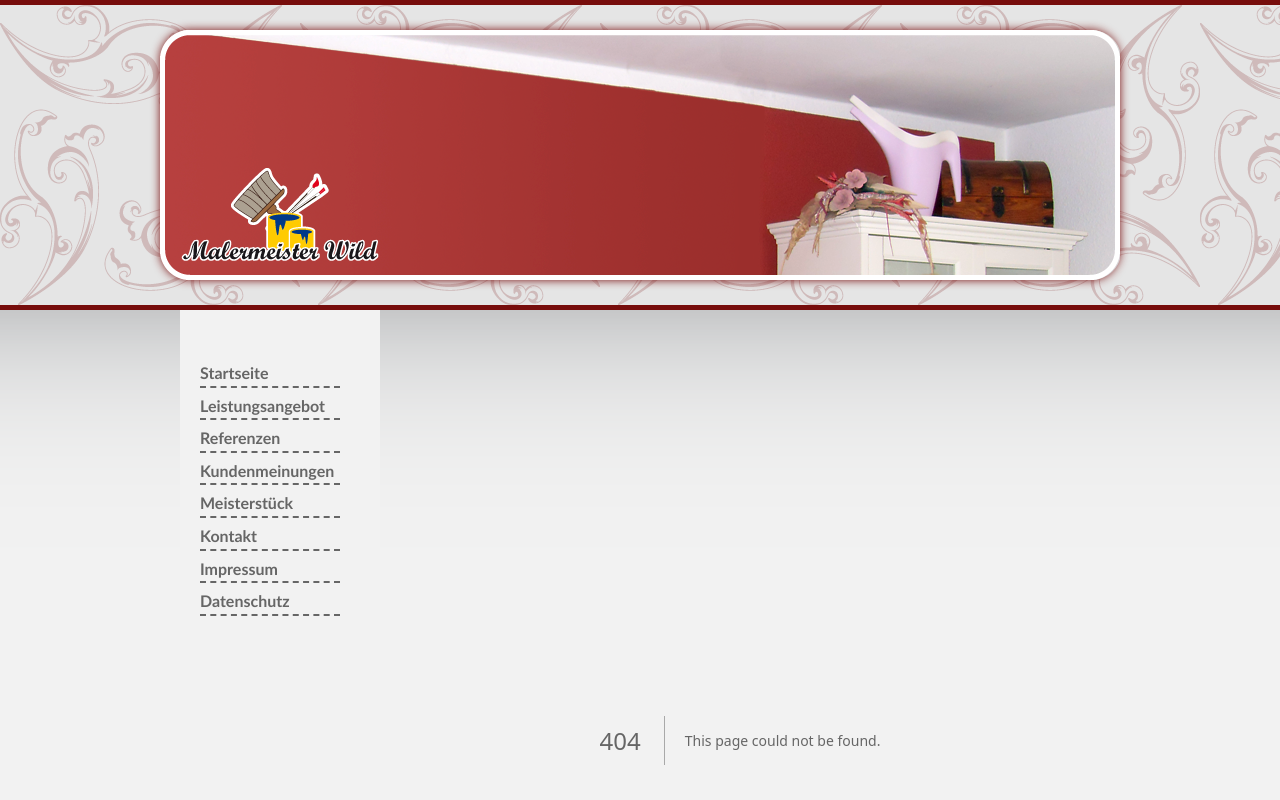
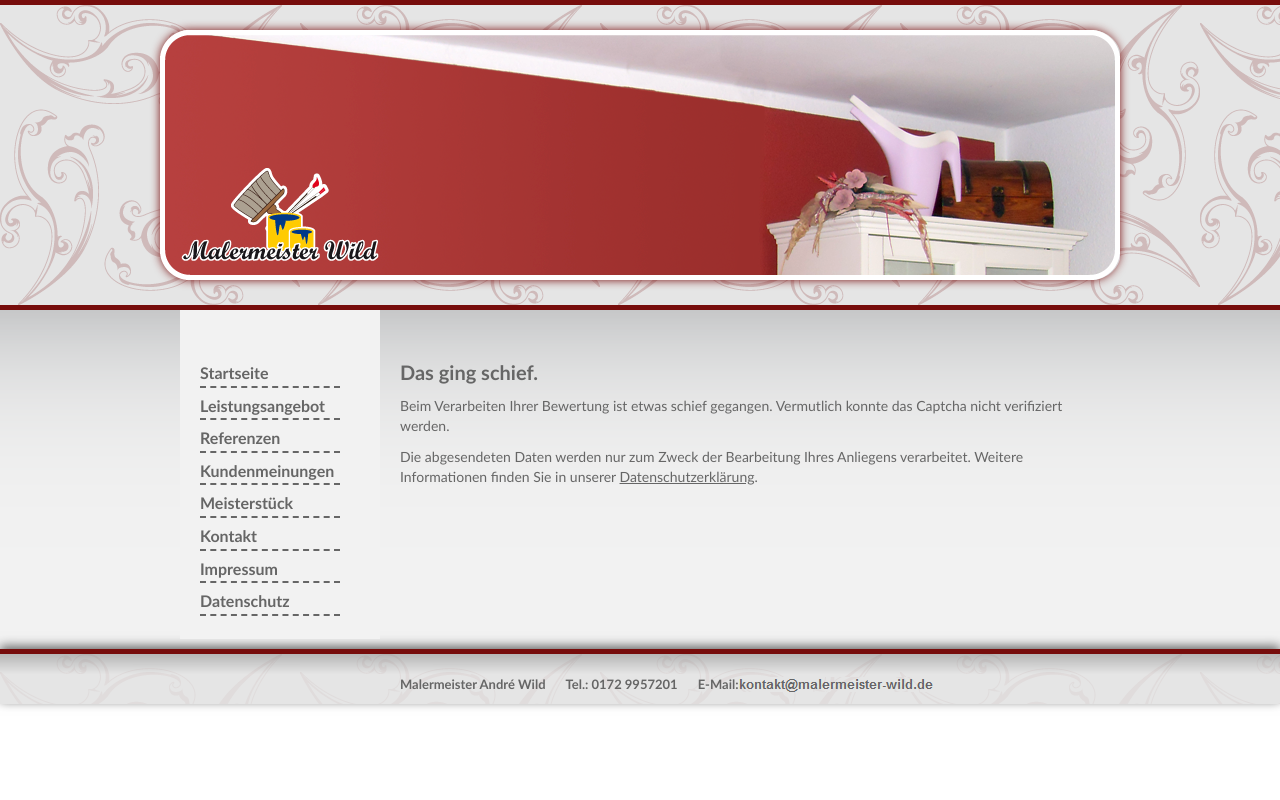
Before and after one commit to komcunbinquesgysbuf/maw-43003, a Next.js app: page /kundenmeinungen/form-error in a window 1280 px wide. Before the commit this address had no page. Shown: the top 800 px of the page. Built offline with nearby package versions, Linux system fonts and the light colour scheme.

Commit message:
Add success and error pages

```diff
--- /dev/null
+++ b/pages/kundenmeinungen/form-error.tsx
@@ -0,0 +1,17 @@
+import Link from "next/link";
+
+export default function FormError() {
+    return (
+        <>
+            <h2 className="ce_headline">Das ging schief.</h2>
+            <div className="ce_text block">
+                <p>Beim Verarbeiten Ihrer Bewertung ist etwas schief gegangen. Vermutlich konnte das Captcha nicht verifiziert werden.</p>
+                <p className="info">
+                    Die abgesendeten Daten werden nur zum Zweck der Bearbeitung Ihres Anliegens verarbeitet.
+                    Weitere Informationen finden Sie in unserer {' '}
+                    <Link href="/datenschutz/index.html">Datenschutzerklärung</Link>.
+                </p>
+            </div>
+        </>
+    );
+}
--- a/pages/kundenmeinungen.tsx
+++ b/pages/kundenmeinungen/index.tsx
@@ -122,10 +122,6 @@ export default function Kundenmeinungen() {
                                           cols={40} required/>
                             </div>
                             <div className="submit_container">
-                                <div style={{
-                                    visibility: enableSubmit ? 'hidden' : 'visible',
-                                    height: enableSubmit ? 0 : "auto"
-                                }}>
                                 <HCaptcha
                                     sitekey="51570365-47c6-4056-93d1-16cdb6c9bb46"
                                     onVerify={() => setEnableSubmit(true)}
@@ -134,7 +130,6 @@ export default function Kundenmeinungen() {
                                     onError={disableSubmit}
                                     onExpire={disableSubmit}
                                 />
-                                </div>
                                 {enableSubmit && <input type="submit" className="submit" value="Kommentar absenden"/>}
                             </div>
                         </div>
```
Also changed, not shown: pages/kundenmeinungen/form-success.tsx (added, +17 -0 lines). Lines whose indentation alone changed are shown as unchanged.
